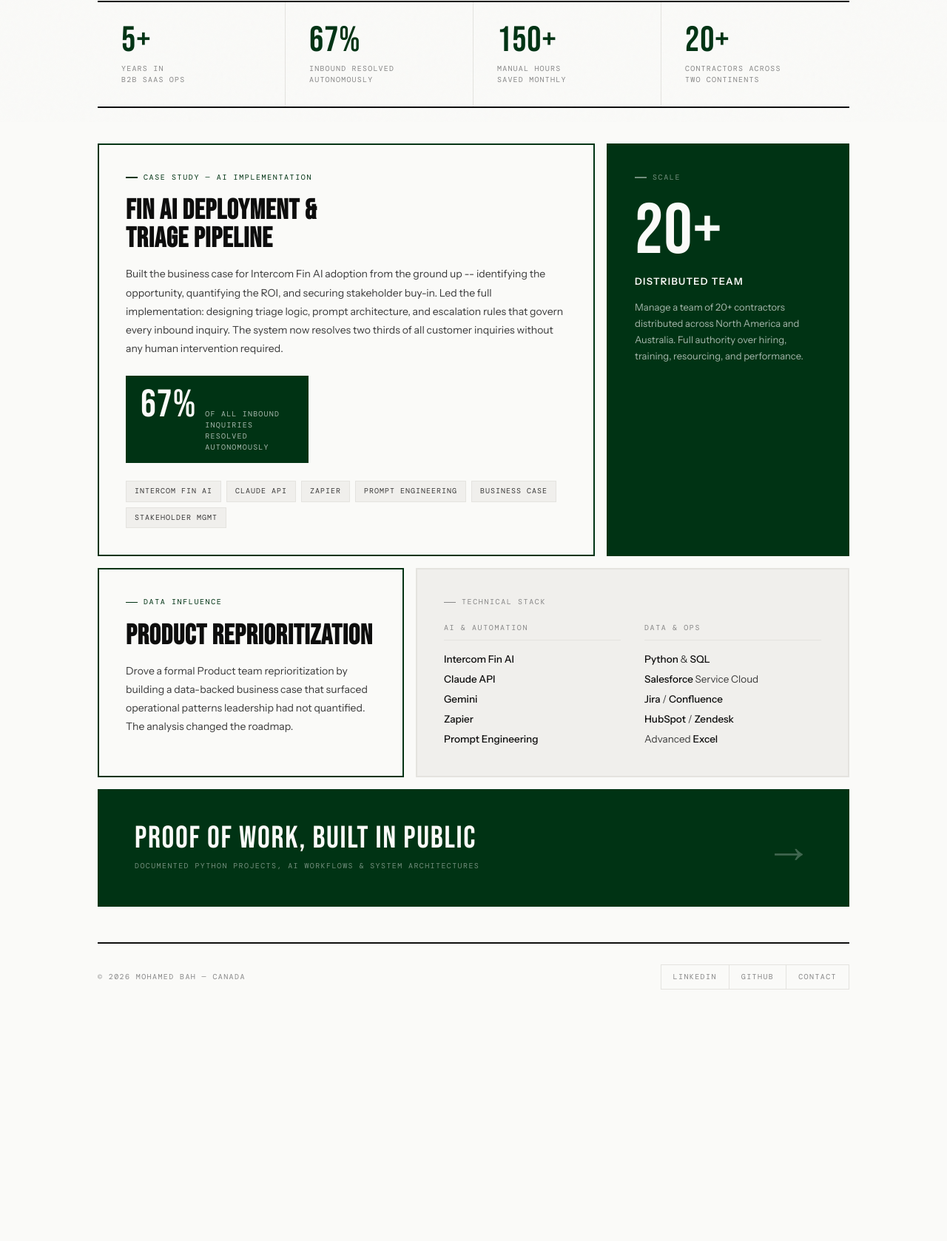
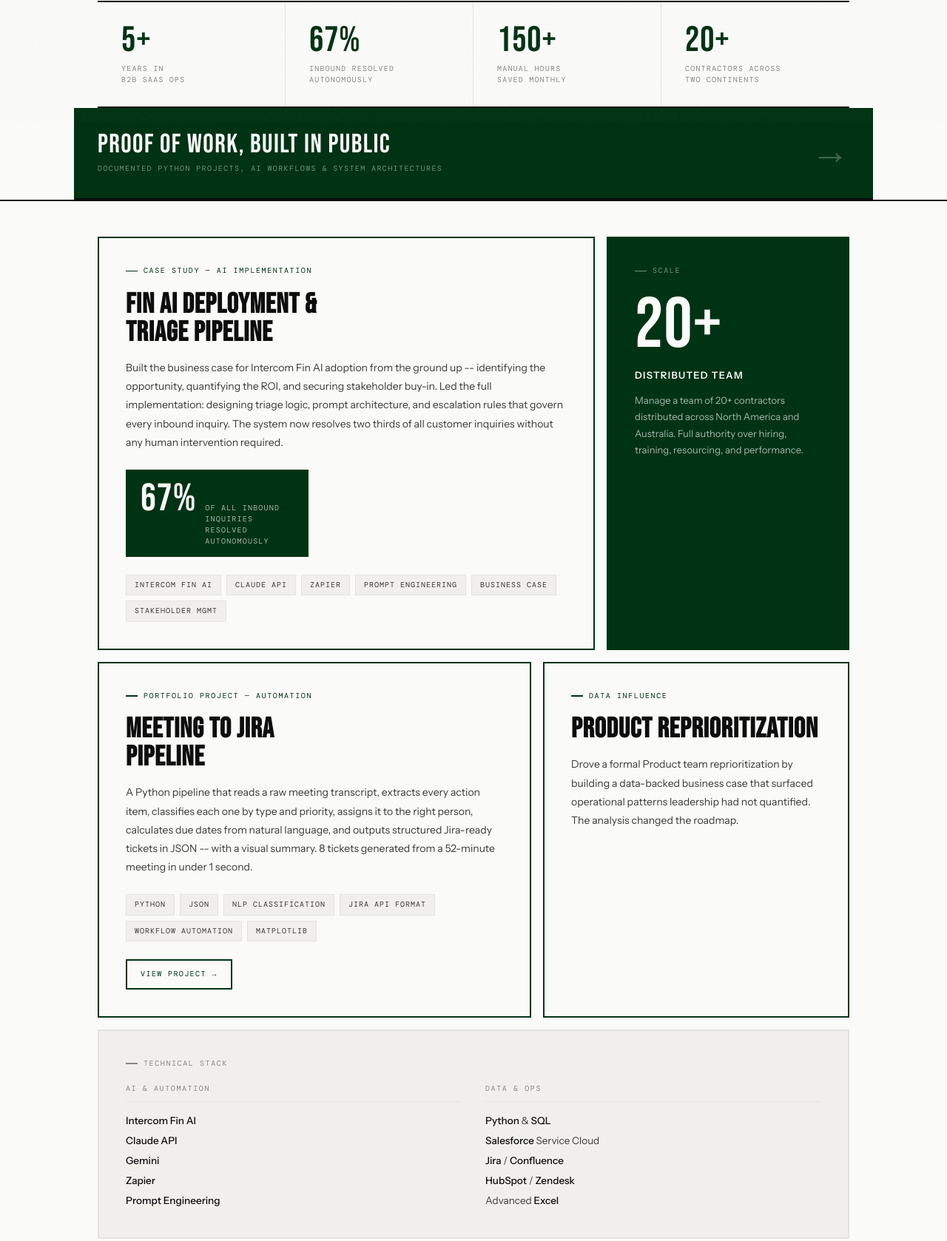
Before and after one commit to Moezusb/moezusb.github.io, a plain HTML site: page index.html in a window 1280 px wide. Shown: the part 635-2313 px from the top of the page at 74% size. Before the commit the page ends 2001 px from the top, so only its background shows below. Drawn offline with nearby package versions, Linux system fonts and the light colour scheme.

Commit message:
Update index.html

```diff
--- a/index.html
+++ b/index.html
@@ -286,6 +286,67 @@
       line-height: 1.55;
     }
 
+    /* ── CTA BANNER ── */
+    .cta-banner {
+      background: var(--forest);
+      color: var(--white);
+      border-bottom: 2px solid var(--ink);
+      display: flex;
+      align-items: center;
+      justify-content: space-between;
+      gap: 32px;
+      padding: 32px 32px;
+      text-decoration: none;
+      transition: background 0.15s, box-shadow 0.18s, transform 0.18s;
+      cursor: crosshair;
+      opacity: 0;
+      animation: slideUp 0.55s ease 0.25s forwards;
+      max-width: 1080px;
+      margin: 0 auto;
+    }
+
+    .cta-banner:hover {
+      background: var(--forest-mid);
+    }
+
+    .cta-banner:hover .cta-arrow {
+      color: rgba(255,255,255,0.8);
+      transform: translateX(6px);
+    }
+
+    .cta-title {
+      font-family: 'Bebas Neue', sans-serif;
+      font-size: 36px;
+      letter-spacing: 0.04em;
+      line-height: 1;
+      color: var(--white);
+    }
+
+    .cta-sub {
+      font-family: 'DM Mono', monospace;
+      font-size: 10px;
+      letter-spacing: 0.14em;
+      text-transform: uppercase;
+      color: rgba(255,255,255,0.45);
+      margin-top: 6px;
+    }
+
+    .cta-arrow {
+      font-family: 'Bebas Neue', sans-serif;
+      font-size: 52px;
+      line-height: 1;
+      color: rgba(255,255,255,0.25);
+      transition: color 0.15s, transform 0.2s;
+      flex-shrink: 0;
+    }
+
+    .cta-banner-wrap {
+      border-bottom: 2px solid var(--ink);
+      opacity: 0;
+      animation: slideUp 0.55s ease 0.25s forwards;
+    }
+
+    /* ── MAIN GRID ── */
     .main-grid {
       display: grid;
       grid-template-columns: repeat(12, 1fr);
@@ -445,6 +506,28 @@
       border-color: var(--forest);
     }
 
+    /* project link button inside card */
+    .card-link {
+      display: inline-flex;
+      align-items: center;
+      gap: 8px;
+      margin-top: 24px;
+      font-family: 'DM Mono', monospace;
+      font-size: 10px;
+      letter-spacing: 0.14em;
+      text-transform: uppercase;
+      padding: 10px 18px;
+      border: 2px solid var(--forest);
+      color: var(--forest);
+      transition: background 0.15s, color 0.15s;
+      cursor: crosshair;
+    }
+
+    .card-link:hover {
+      background: var(--forest);
+      color: var(--white);
+    }
+
     .stack-cols {
       display: grid;
       grid-template-columns: 1fr 1fr;
@@ -475,59 +558,6 @@
       font-weight: 500;
     }
 
-    .cta-card {
-      grid-column: span 12;
-      background: var(--forest);
-      color: var(--white);
-      border: 2px solid var(--forest);
-      padding: 44px 48px;
-      display: flex;
-      align-items: center;
-      justify-content: space-between;
-      gap: 32px;
-      text-decoration: none;
-      transition: background 0.15s, box-shadow 0.18s, transform 0.18s;
-      cursor: crosshair;
-    }
-
-    .cta-card:hover {
-      background: var(--forest-mid);
-      border-color: var(--forest-mid);
-      box-shadow: 8px 8px 0px var(--ink);
-      transform: translate(-4px, -4px);
-    }
-
-    .cta-title {
-      font-family: 'Bebas Neue', sans-serif;
-      font-size: 42px;
-      letter-spacing: 0.04em;
-      line-height: 1;
-      color: var(--white);
-    }
-
-    .cta-sub {
-      font-family: 'DM Mono', monospace;
-      font-size: 10px;
-      letter-spacing: 0.14em;
-      text-transform: uppercase;
-      color: rgba(255,255,255,0.45);
-      margin-top: 8px;
-    }
-
-    .cta-arrow {
-      font-family: 'Bebas Neue', sans-serif;
-      font-size: 64px;
-      line-height: 1;
-      color: rgba(255,255,255,0.25);
-      transition: color 0.15s, transform 0.2s;
-      flex-shrink: 0;
-    }
-
-    .cta-card:hover .cta-arrow {
-      color: rgba(255,255,255,0.7);
-      transform: translateX(6px);
-    }
-
     footer {
       padding: 28px 0;
       display: flex;
@@ -547,10 +577,7 @@
       color: var(--ink-muted);
     }
 
-    .foot-links {
-      display: flex;
-      gap: 0;
-    }
+    .foot-links { display: flex; gap: 0; }
 
     .foot-links a {
       font-family: 'DM Mono', monospace;
@@ -595,7 +622,7 @@
       .main-grid { grid-template-columns: 1fr; gap: 14px; padding: 32px 0; }
       .main-grid > * { grid-column: span 1 !important; }
       .stack-cols { grid-template-columns: 1fr; gap: 24px; }
-      .cta-card { flex-direction: column; align-items: flex-start; padding: 32px; }
+      .cta-banner { flex-direction: column; align-items: flex-start; padding: 28px; }
       .header-bottom { grid-template-columns: 1fr; }
       h1 { font-size: 72px; }
       .nav-links { display: none; }
@@ -635,7 +662,7 @@
 
       <div class="header-bottom">
         <div>
-          <div class="header-subtitle">Senior Operations Associate &amp; AI Enablement Expert </div>
+          <div class="header-subtitle">Senior Operations Associate &amp; AI Enablement Expert</div>
           <p class="header-desc">
             I build AI-powered systems that do real work. From identifying the opportunity to shipping the solution, I own the full arc.
           </p>
@@ -667,8 +694,24 @@
       </div>
     </div>
 
+  </div>
+
+  <!-- CTA BANNER -- full width below stats -->
+  <div class="cta-banner-wrap">
+    <a href="https://github.com/Moezusb" target="_blank" class="cta-banner">
+      <div>
+        <div class="cta-title">PROOF OF WORK, BUILT IN PUBLIC</div>
+        <div class="cta-sub">Documented Python projects, AI workflows &amp; system architectures</div>
+      </div>
+      <div class="cta-arrow">→</div>
+    </a>
+  </div>
+
+  <div class="wrap">
+
     <div class="main-grid" id="work">
 
+      <!-- FIN AI -->
       <div class="card reveal" style="grid-column: span 8;">
         <div class="card-label">Case study — AI implementation</div>
         <h2 class="card-title">FIN AI DEPLOYMENT &amp;<br>TRIAGE PIPELINE</h2>
@@ -689,6 +732,7 @@
         </div>
       </div>
 
+      <!-- SCALE -->
       <div class="card card-dark reveal" style="grid-column: span 4; animation-delay: 0.08s;">
         <div class="card-label">Scale</div>
         <div class="big-num">20+</div>
@@ -698,6 +742,27 @@
         </p>
       </div>
 
+      <!-- MEETING TO JIRA -->
+      <div class="card reveal" style="grid-column: span 7; animation-delay: 0.1s;">
+        <div class="card-label">Portfolio project — Automation</div>
+        <h2 class="card-title">MEETING TO JIRA<br>PIPELINE</h2>
+        <p class="card-body">
+          A Python pipeline that reads a raw meeting transcript, extracts every action item, classifies each one by type and priority, assigns it to the right person, calculates due dates from natural language, and outputs structured Jira-ready tickets in JSON -- with a visual summary. 8 tickets generated from a 52-minute meeting in under 1 second.
+        </p>
+        <div class="tag-row">
+          <span class="tag">Python</span>
+          <span class="tag">JSON</span>
+          <span class="tag">NLP Classification</span>
+          <span class="tag">Jira API Format</span>
+          <span class="tag">Workflow Automation</span>
+          <span class="tag">Matplotlib</span>
+        </div>
+        <a href="https://github.com/Moezusb/meeting-to-jira-pipeline" target="_blank" class="card-link">
+          View Project →
+        </a>
+      </div>
+
+      <!-- PRODUCT REPRIORITIZATION -->
       <div class="card reveal" style="grid-column: span 5; animation-delay: 0.12s;">
         <div class="card-label">Data influence</div>
         <h2 class="card-title">PRODUCT REPRIORITIZATION</h2>
@@ -706,7 +771,8 @@
         </p>
       </div>
 
-      <div class="card card-stone reveal" style="grid-column: span 7; animation-delay: 0.16s;" id="stack">
+      <!-- STACK -->
+      <div class="card card-stone reveal" style="grid-column: span 12; animation-delay: 0.16s;" id="stack">
         <div class="card-label">Technical stack</div>
         <div class="stack-cols">
           <div>
@@ -731,14 +797,6 @@
           </div>
         </div>
       </div>
-
-      <a href="https://github.com/Moezusb" target="_blank" class="cta-card reveal" style="animation-delay: 0.2s;">
-        <div>
-          <div class="cta-title">PROOF OF WORK, BUILT IN PUBLIC</div>
-          <div class="cta-sub">Documented Python projects, AI workflows &amp; system architectures</div>
-        </div>
-        <div class="cta-arrow">→</div>
-      </a>
 
     </div>
 
```
